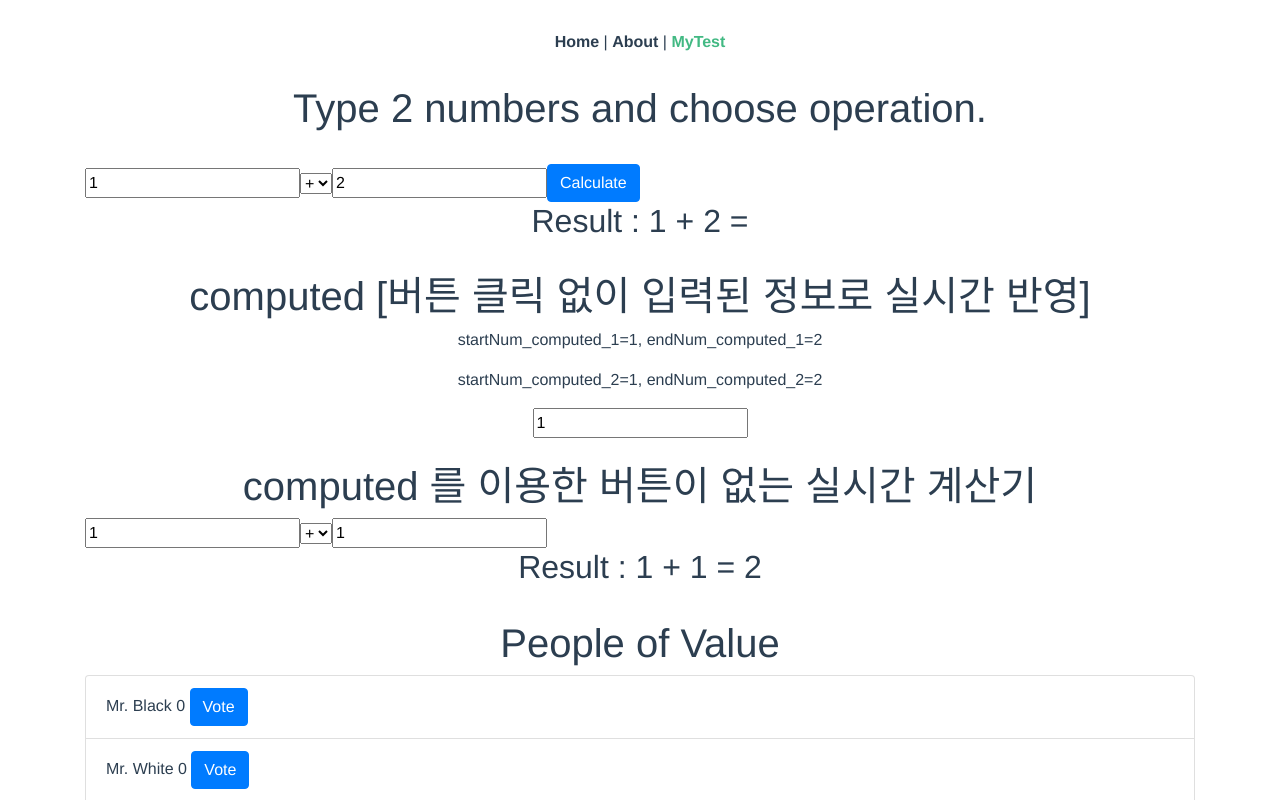
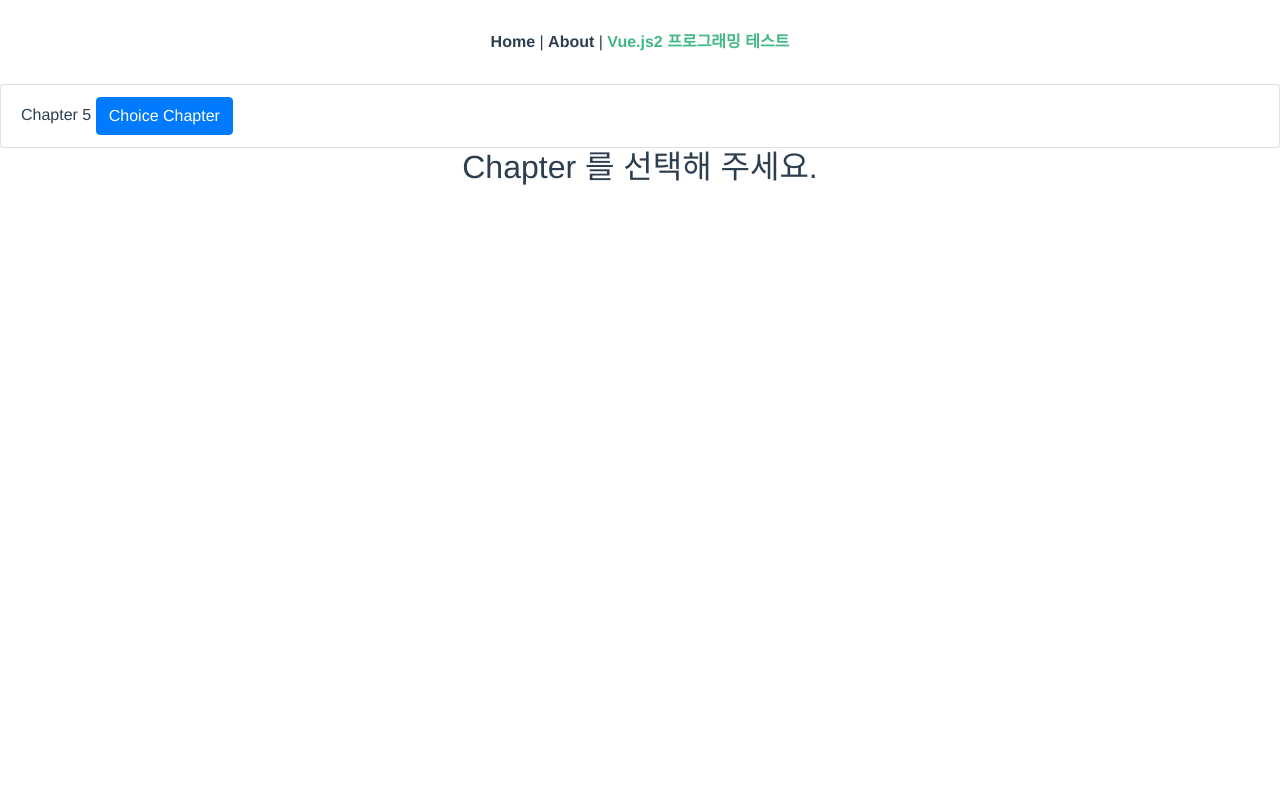
Before and after one commit to SangWoo80/Vscode_Vuejs_Project, a Vue app: page /mytest in a window 1280 px wide. Shown: the top 800 px of the page. Built offline with nearby package versions, Linux system fonts and the light colour scheme.

Commit message:
git commit

```diff
--- a/src/App.vue
+++ b/src/App.vue
@@ -3,7 +3,7 @@
     <div id="nav">
       <router-link to="/">Home</router-link> |
       <router-link to="/about">About</router-link> |
-      <router-link to="/mytest">MyTest</router-link>
+      <router-link to="/mytest">Vue.js2 프로그래밍 테스트</router-link>
     </div>
     <router-view/>
   </div>
--- /dev/null
+++ b/src/components/Vuejs2_chapter5.vue
@@ -0,0 +1,155 @@
+<template>
+  <div class="container">
+    <section>
+      <h1>Type 2 numbers and choose operation.</h1>
+      <br>
+      <!-- 입력을 숫자로 파싱하기 위해 특별한 한정자인 'number' 을 사용 -->
+      <input v-model.number="startNum" class="from-control">
+      <select v-model="operator" class="from-control">
+        <option>+</option>
+        <option>-</option>
+        <option>*</option>
+        <option>/</option>
+      </select>
+      <input v-model.number="endNum" clas="from-control">
+      <button type="submit" v-on:click="calculate" class="btn btn-primary">Calculate</button>
+      <h2>Result : {{startNum}} {{operator}} {{endNum}} = {{resultnum}}</h2>
+    </section>
+    <br>
+    <section>
+      <h1>computed [버튼 클릭 없이 입력된 정보로 실시간 반영]</h1>
+      <p>startNum_computed_1={{startNum_computed_1}}, endNum_computed_1={{endNum_computed}}</p>
+      <p>startNum_computed_2={{startNum_computed_2}}, endNum_computed_2={{endNum_computed_2}}</p>
+      <input v-model.number="startNum_computed_2">
+      <br><br>
+      <h1>computed 를 이용한 버튼이 없는 실시간 계산기</h1>
+      <!-- 입력을 숫자로 파싱하기 위해 특별한 한정자인 'number' 을 사용 -->
+      <input v-model.number="startNum_computed_new" class="from-control">
+      <select v-model="operator_computed_new" class="from-control">
+        <option>+</option>
+        <option>-</option>
+        <option>*</option>
+        <option>/</option>
+      </select>
+      <input v-model.number="endNum_computed_new" clas="from-control">
+      <h2>Result : {{startNum_computed_new}} {{operator_computed_new}} {{endNum_computed_new}} = {{resultNum_computed_new}}</h2>
+    </section>
+    <br>
+    <section>
+      <h1>People of Value</h1>
+      <ul class="list-group">
+        <li v-for="(people, index) in peoples" :key="index" class="list-group-item" style="text-align:left">
+          {{people.name}} {{people.votes}} <button class="btn btn-primary"  v-on:click="people.votes++" >Vote</button>
+        </li>
+      </ul>
+      <input @keyup.delete="clear" class="form-control" placeholder="press 'delete' to reset">
+      <h2>Our mayor is {{mayor}}!</h2>
+    </section>
+  </div>
+</template>
+
+<script>
+export default {
+  data() {
+    return {
+      startNum: 1,
+      endNum: 2,
+      resultnum: null,
+      operator: "+",
+      startNum_computed_1: 1,
+      startNum_computed_2: 1,
+      startNum_computed_new: 1,
+      endNum_computed_new: 1,
+      operator_computed_new: "+",
+      peoples: [
+        {name: "Mr. Black", votes: 0},
+        {name: "Mr. White", votes: 0},
+        {name: "Mr. Pink", votes: 0},
+        {name: "Mr. Brown", votes: 0}
+      ],
+      clickCount: 0
+    }
+  },
+  methods: {
+    calculate(event) {
+      /*
+      - event 를 받아서 아래와 같은 구문을 넣어줘야함
+      - Calculate 버튼 클릭하면 페이지를 다시 로드함. 백그라운드에서 폼을 제출하고, 페이지가 다시 로드됨.
+      - 폼 제출을 막기 위해 onsubmit 이벤트의 기본 동작을 취소해야함.
+      */
+      event.preventDefault();
+
+      console.log(">>>>> calculate <<<<<");
+
+      switch(this.operator) {
+        case "+":
+          this.resultnum = this.startNum + this.endNum
+          break;
+        case "-":
+          this.resultnum = this.startNum - this.endNum
+          break;
+        case "*":
+          this.resultnum = this.startNum * this.endNum
+          break;
+        case "/":
+          this.resultnum = this.startNum / this.endNum
+          break;
+      }
+    },
+    sortValue() {
+      console.log(">>>>> sortValue <<<<<");
+
+      var testValue = this.peoples.sort(function(a,b) {
+                return b.votes - a.votes;
+              });
+
+      console.log(testValue[0].name);
+
+      return testValue[0].name;
+    },
+    clear: function () {
+                //Turn votes of all candidate to 0 using map() function.
+                console.log("clear");
+
+                this.peoples = this.peoples.map(function (people) {
+                    people.votes = 0;
+                    return people;
+                })
+            }
+  },
+  computed: {
+    endNum_computed: function() {
+      return this.startNum_computed_1 + 1
+    },
+    endNum_computed_2: function() {
+      // return parseFloat(this.startNum_computed_2) + 1
+      return this.startNum_computed_2 + 1
+    },
+    resultNum_computed_new : function() {
+      // switch 구문에 리턴을 넣으면 안되는듯... 왜지... 그래서 변수에 담아서 리턴해보니 처리됨...
+      var result = 0;
+
+      switch(this.operator_computed_new) {
+        case "+":
+          result = this.startNum_computed_new + this.endNum_computed_new
+          break;
+        case "-":
+          result = this.startNum_computed_new - this.endNum_computed_new
+          break;
+        case "*":
+          result = this.startNum_computed_new * this.endNum_computed_new
+          break;
+        case "/":
+          result = this.startNum_computed_new / this.endNum_computed_new
+          break;
+      }
+
+      return result;
+
+    },
+    mayor: function () {
+        return this.sortValue();
+    }
+  }
+}
+</script>
--- a/src/views/MyTest.vue
+++ b/src/views/MyTest.vue
@@ -1,154 +1,38 @@
 <template>
-  <div class="container">
-    <h1>Type 2 numbers and choose operation.</h1>
-    <br>
-    <form class="form-inline">
-      <!-- 입력을 숫자로 파싱하기 위해 특별한 한정자인 'number' 을 사용 -->
-      <input v-model.number="startNum" class="from-control">
-      <select v-model="operator" class="from-control">
-        <option>+</option>
-        <option>-</option>
-        <option>*</option>
-        <option>/</option>
-      </select>
-      <input v-model.number="endNum" clas="from-control">
-      <button type="submit" v-on:click="calculate" class="btn btn-primary">Calculate</button>
-    </form>
-    <h2>Result : {{startNum}} {{operator}} {{endNum}} = {{resultnum}}</h2>
-
-    <br>
-    <h1>computed [버튼 클릭 없이 입력된 정보로 실시간 반영]</h1>
-    <p>startNum_computed_1={{startNum_computed_1}}, endNum_computed_1={{endNum_computed}}</p>
-    <p>startNum_computed_2={{startNum_computed_2}}, endNum_computed_2={{endNum_computed_2}}</p>
-    <input v-model.number="startNum_computed_2">
-    <br><br>
-    <h1>computed 를 이용한 버튼이 없는 실시간 계산기</h1>
-    <form class="form-inline">
-      <!-- 입력을 숫자로 파싱하기 위해 특별한 한정자인 'number' 을 사용 -->
-      <input v-model.number="startNum_computed_new" class="from-control">
-      <select v-model="operator_computed_new" class="from-control">
-        <option>+</option>
-        <option>-</option>
-        <option>*</option>
-        <option>/</option>
-      </select>
-      <input v-model.number="endNum_computed_new" clas="from-control">
-    </form>
-    <h2>Result : {{startNum_computed_new}} {{operator_computed_new}} {{endNum_computed_new}} = {{resultNum_computed_new}}</h2>
-
-    <br>
-    <h1>People of Value</h1>
+  <div class="chapter5">
     <ul class="list-group">
-      <li v-for="(people, index) in peoples" :key="index" class="list-group-item" style="text-align:left">
-         {{people.name}} {{people.votes}} <button class="btn btn-primary"  v-on:click="people.votes++" >Vote</button>
+      <li v-for="(chapterNo, index) in chapterNumList" :key="index" class="list-group-item" style="text-align:left">
+        Chapter {{chapterNo.chapter}} <button class="btn btn-primary"  v-on:click="clickChapter(chapterNo.chapter)">Choice Chapter</button>
       </li>
     </ul>
-    <input @keyup.delete="clear" class="form-control" placeholder="press 'delete' to reset">
-    <h2>Our mayor is {{mayor}}!</h2>
+    <vuejs2Chapter5 v-if="chapterNumValue==5"></vuejs2Chapter5>
+    <h2 v-else>Chapter 를 선택해 주세요.</h2>
   </div>
 </template>
 
 <script>
+import vuejs2Chapter5 from '@/components/Vuejs2_chapter5.vue'
+
 export default {
+  name: 'chapter5',
+  components: {
+    vuejs2Chapter5
+  },
   data() {
     return {
-      startNum: 1,
-      endNum: 2,
-      resultnum: null,
-      operator: "+",
-      startNum_computed_1: 1,
-      startNum_computed_2: 1,
-      startNum_computed_new: 1,
-      endNum_computed_new: 1,
-      operator_computed_new: "+",
-      peoples: [
-        {name: "Mr. Black", votes: 0},
-        {name: "Mr. White", votes: 0},
-        {name: "Mr. Pink", votes: 0},
-        {name: "Mr. Brown", votes: 0}
-      ],
-      clickCount: 0
+      chapterNumValue:0,
+      chapterNumList: [
+        {chapter:5}
+      ]
     }
   },
   methods: {
-    calculate(event) {
-      /*
-      - event 를 받아서 아래와 같은 구문을 넣어줘야함
-      - Calculate 버튼 클릭하면 페이지를 다시 로드함. 백그라운드에서 폼을 제출하고, 페이지가 다시 로드됨.
-      - 폼 제출을 막기 위해 onsubmit 이벤트의 기본 동작을 취소해야함.
-      */
-      event.preventDefault();
+    clickChapter(choiceChapterNo) {
+      console.log(">>>>> clickChapter <<<<<");
 
-      console.log(">>>>> calculate <<<<<");
+      console.log(choiceChapterNo);
 
-      switch(this.operator) {
-        case "+":
-          this.resultnum = this.startNum + this.endNum
-          break;
-        case "-":
-          this.resultnum = this.startNum - this.endNum
-          break;
-        case "*":
-          this.resultnum = this.startNum * this.endNum
-          break;
-        case "/":
-          this.resultnum = this.startNum / this.endNum
-          break;
-      }
-    },
-    sortValue() {
-      console.log(">>>>> sortValue <<<<<");
-
-      var testValue = this.peoples.sort(function(a,b) {
-                return b.votes - a.votes;
-              });
-
-      console.log(testValue[0].name);
-
-      return testValue[0].name;
-    },
-    clear: function () {
-                //Turn votes of all candidate to 0 using map() function.
-                console.log("clear");
-
-                this.peoples = this.peoples.map(function (people) {
-                    people.votes = 0;
-                    return people;
-                })
-            }
-  },
-  computed: {
-    endNum_computed: function() {
-      return this.startNum_computed_1 + 1
-    },
-    endNum_computed_2: function() {
-      // return parseFloat(this.startNum_computed_2) + 1
-      return this.startNum_computed_2 + 1
-    },
-    resultNum_computed_new : function() {
-      // switch 구문에 리턴을 넣으면 안되는듯... 왜지... 그래서 변수에 담아서 리턴해보니 처리됨...
-      var result = 0;
-
-      switch(this.operator_computed_new) {
-        case "+":
-          result = this.startNum_computed_new + this.endNum_computed_new
-          break;
-        case "-":
-          result = this.startNum_computed_new - this.endNum_computed_new
-          break;
-        case "*":
-          result = this.startNum_computed_new * this.endNum_computed_new
-          break;
-        case "/":
-          result = this.startNum_computed_new / this.endNum_computed_new
-          break;
-      }
-
-      return result;
-
-    },
-    mayor: function () {
-        return this.sortValue();
+      this.chapterNumValue = choiceChapterNo;
     }
   }
 }
```
